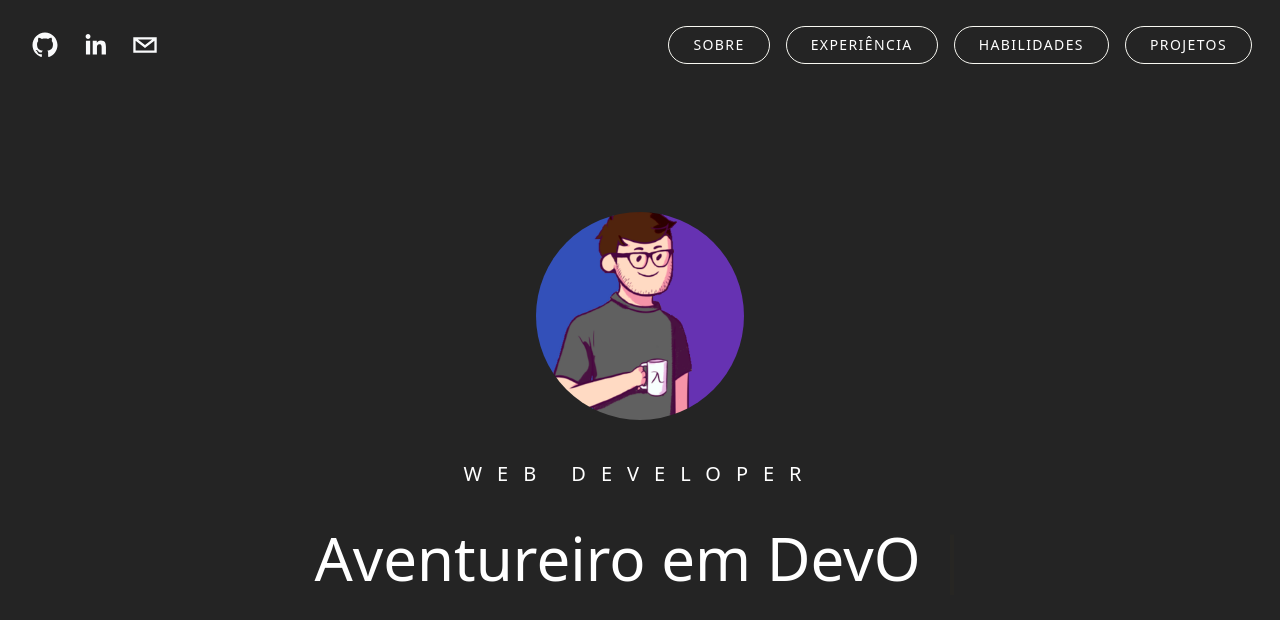
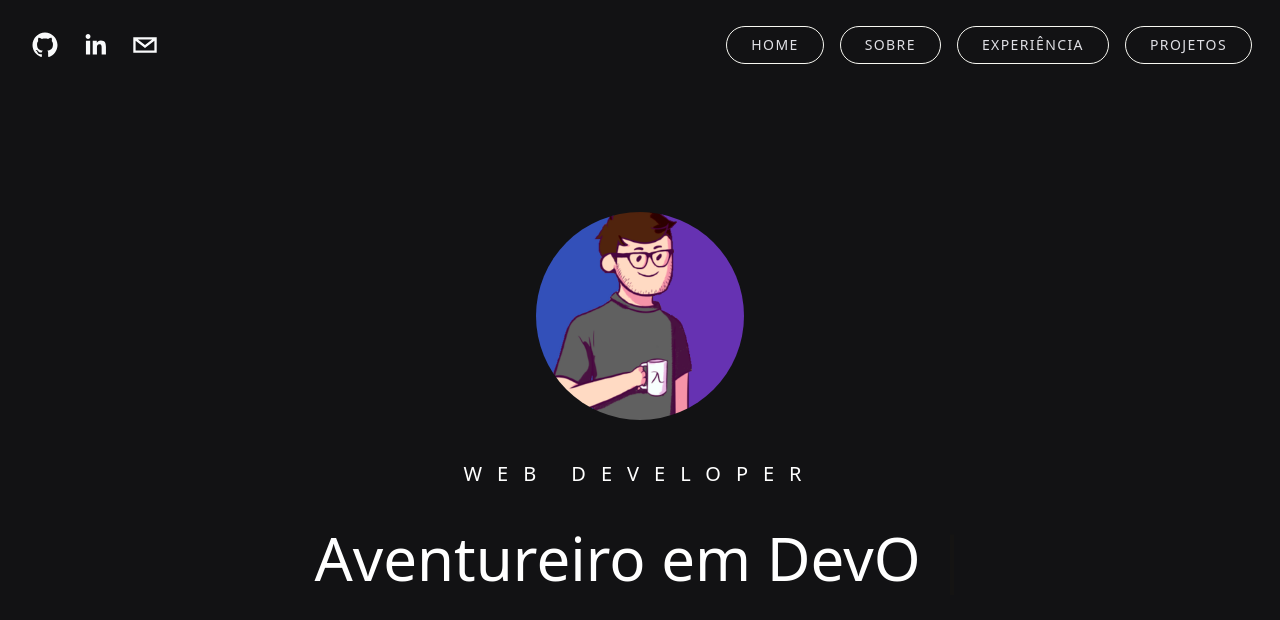
Before and after one commit to pefelippe/Portfolio, a Next.js app: page / in a window 1280 px wide. Shown: the top 620 px of the page. Built offline with nearby package versions, Linux system fonts and the light colour scheme.

Commit message:
feat/pequenos minors - comportamento dos botoes, cores

```diff
--- a/components/About.tsx
+++ b/components/About.tsx
@@ -11,19 +11,20 @@ function About({}: Props) {
         Sobre
       </h3>
       <div className="flex relative text-left space-x-6 items-center align-items-center">
+        <div className="text-2xl">
+          Atuo na área de desenvolvimento Web, sendo a minha stack React, Node e
+          Typescript. <br /> <br />
+          Já fui muitas vezes responsável por implementar componentes de
+          interface de usuário responsivos e de qualidade, além de efetuar
+          manutenções em códigos existentes, bem como testar e desenvolver novas
+          funcionalidades.
+        </div>
+
         <Image
           src={Avatar}
           alt="pefelippe avatar"
           className="object-fit relative mx-auto h-52 w-52 rounded-full "
         />
-        <div className="text-2xl">
-          Atuo na área de desenvolvimento Web, sendo a minha stack atual React,
-          Node e Typescript. <br />
-          Já fui muitas vezes responsável por implementar componentes de
-          interface de usuário responsivos e de qualidade, além de efetuar
-          manutenções em códigos existentes, bem como testar e desenvolver novas
-          funcionalidades.
-        </div>
       </div>
     </div>
   );
--- a/components/Contact.tsx
+++ /dev/null
@@ -1,11 +0,0 @@
-import React from 'react'
-
-type Props = {}
-
-function Contact({}: Props) {
-  return (
-    <div>Contact</div>
-  )
-}
-
-export default Contact
--- a/components/Header.tsx
+++ b/components/Header.tsx
@@ -6,17 +6,16 @@ type Props = {};
 
 export default function Header({}: Props) {
   return (
+    <>
       <header className="flex sticky top-0 flex-items-start p-5 justify-between max-w-7xl mx-auto z-20 xl:items-center">
         <motion.div
           initial={{
-          x: -500,
+            y: -50,
             opacity: 0,
-          scale: 0.5,
           }}
           animate={{
-          x: 0,
+            y: 0,
             opacity: 1,
-          scale: 1,
           }}
           transition={{ duration: 1.25 }}
           className="flex flex-row items-center"
@@ -43,23 +42,31 @@ export default function Header({}: Props) {
 
         <motion.div
           initial={{
-          x: 500,
+            y: -100,
             opacity: 0,
-          scale: 0.5,
           }}
           animate={{
-          x: 0,
+            y: 0,
             opacity: 1,
-          scale: 1,
           }}
           transition={{ duration: 1.25 }}
-        className="flex flex-row items-center text-gray-300 cursor-pointer"
+          className="flex flex-row items-center text-gray-100 cursor-pointer"
         >
-        <button className="heroBtn">Sobre</button>
-        <button className="heroBtn">Experiência</button>
-        <button className="heroBtn">Habilidades</button>
-        <button className="heroBtn">Projetos</button>
+          <button className="headerBtn">
+            <a href="#hero"> Home </a>
+          </button>
+          <button className="headerBtn">
+            <a href="#about"> Sobre </a>
+          </button>
+          <button className="headerBtn">
+            <a href="#hero">Experiência</a>
+          </button>
+
+          <button className="headerBtn">
+            <a href="#hero">Projetos</a>
+          </button>
         </motion.div>
       </header>
+    </>
   );
 }
--- a/components/Hero.tsx
+++ b/components/Hero.tsx
@@ -11,7 +11,7 @@ function Hero({}: Props) {
   return (
     <motion.div
       animate={{
-        scale: [0.85, 1],
+        scale: [0.80, 1],
       }}
       transition={{
         duration: 1.25,
--- a/pages/index.tsx
+++ b/pages/index.tsx
@@ -4,14 +4,13 @@ import Link from "next/link";
 import Header from "../components/Header";
 import Hero from "../components/Hero";
 import About from "../components/About";
-import Contact from "../components/Contact";
 import Experience from "../components/Experience";
 import Projects from "../components/Projects";
 import Skills from "../components/Skills";
 
 export default function Home() {
   return (
-    <div className="bg-[#242424] text-white h-screen snap-y snap-mandatory overflow-scroll z-0 min-w-400">
+    <div className="bg-[#121214] text-white h-screen snap-y snap-mandatory overflow-scroll z-0 min-w-400">
       <Head>
         <title>pefelippe.dev</title>
         <meta name="description" content="Pefelippe Portfolio" />
--- a/styles/globals.css
+++ b/styles/globals.css
@@ -3,13 +3,13 @@
 @tailwind utilities;
 
 @layer components {
-  .heroBtn {
+  .headerBtn {
     @apply px-6 py-2
     mx-2
     border border-[#f8f8f2] rounded-full
     uppercase text-sm
     tracking-widest transition-all
-    hover:border-[#ff5555]
-    hover:text-[#ff5555];
+    hover:border-gray-300
+    hover:text-gray-300;
   }
 }
--- a/tailwind.config.js
+++ b/tailwind.config.js
@@ -9,13 +9,17 @@ module.exports = {
       transparent: "transparent",
       current: "currentColor",
       white: "#ffffff",
-      purple: "#3f3cbb",
-      midnight: "#121063",
-      metal: "#565584",
-      tahiti: "#3ab7bf",
-      silver: "#ecebff",
-      "bubble-gum": "#ff77e9",
-      bermuda: "#78dcca",
+      gray: {
+        100: "#e1e1e6",
+        300: "#a8a8b3",
+        700: "#323238",
+        800: "#29292e",
+        850: "#1f2729",
+        900: "#121214",
+      },
+      yellow: {
+        500: "#eba417",
+      },
     },
   },
   plugins: [],
```
Lines whose indentation alone changed are shown as unchanged.
